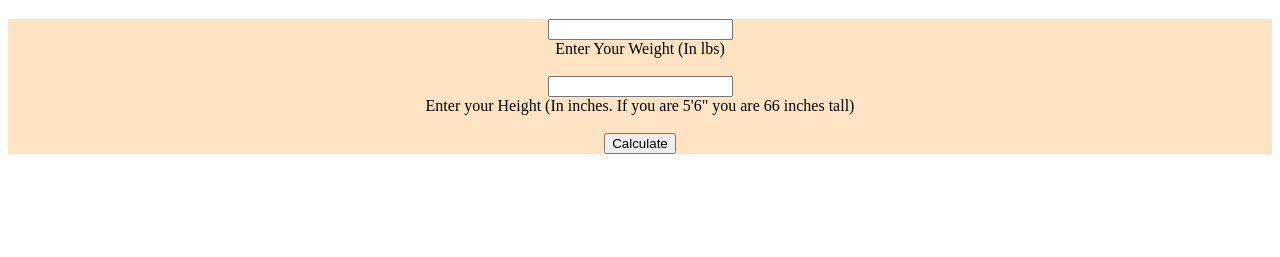
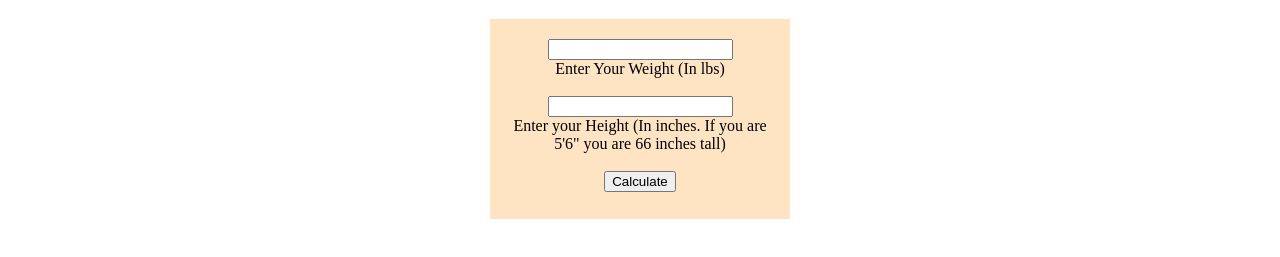
Before and after one commit to DwayneLaughlin/bmiproject, a plain HTML site: page index.html in a window 1280 px wide. Shown: the part 61-318 px from the top of the page. Drawn offline with Linux system fonts and the light colour scheme.

Commit message:
added more css to input box

```diff
--- a/app.css
+++ b/app.css
@@ -2,10 +2,15 @@
     background-color: bisque;
     margin: auto;
     text-align: center;
+    width: 300px;
+    height: 200px;
+    padding: 20px;
+    box-sizing: border-box;
 }
 
 #parent{
     background-color: bisque;
     margin: auto;
     text-align: center;
+
 }
```
